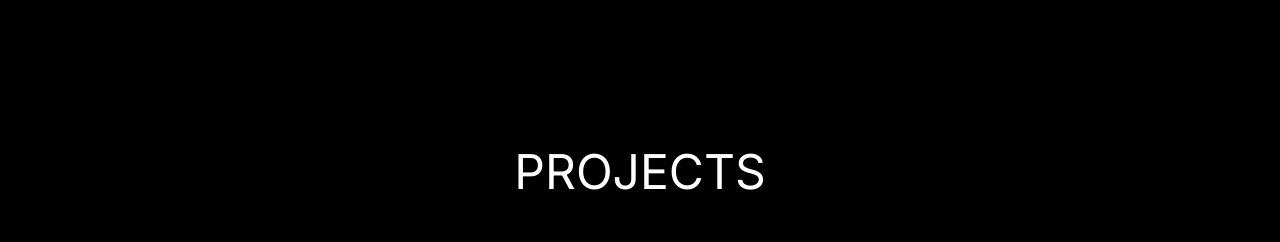
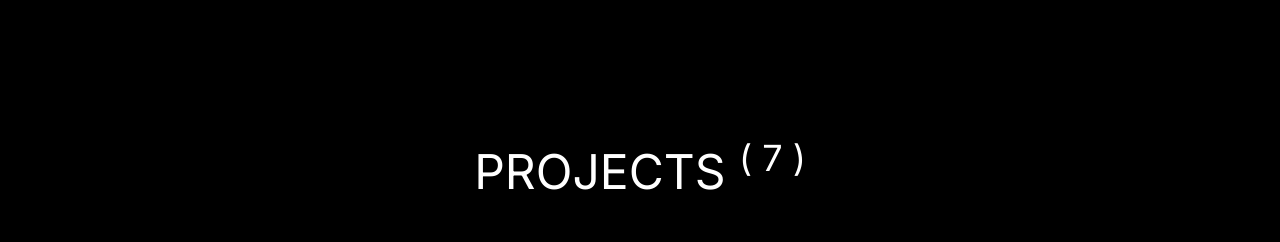
Before and after one commit to thetitasghosh/Your-Maker-Agency, a Next.js app: page / in a window 1280 px wide. Shown: the part 1460-1702 px from the top of the page. Built offline with nearby package versions, Linux system fonts and the light colour scheme.

Commit message:
add <sup/>

```diff
--- a/src/components/section/WorkSection.jsx
+++ b/src/components/section/WorkSection.jsx
@@ -1,6 +1,7 @@
 "use client";
 import React, { useRef } from "react";
 import HorizantalScroll from "./HorizantalScroll";
+import {work} from '@/data/works'
 const WorkSection = () => {
   const container = useRef(null);
   return (
@@ -8,7 +9,7 @@ const WorkSection = () => {
       ref={container}
       className="redd flex h-[200vh] w-screen flex-col items-center justify-start"
     >
-      <h1 className="p-2 text-5xl">PROJECTS</h1>
+      <h1 className="p-2 text-5xl">PROJECTS <sup>( {work.length} )</sup> </h1>
       <HorizantalScroll Ref_Container={container} />
     </div>
   );
```
